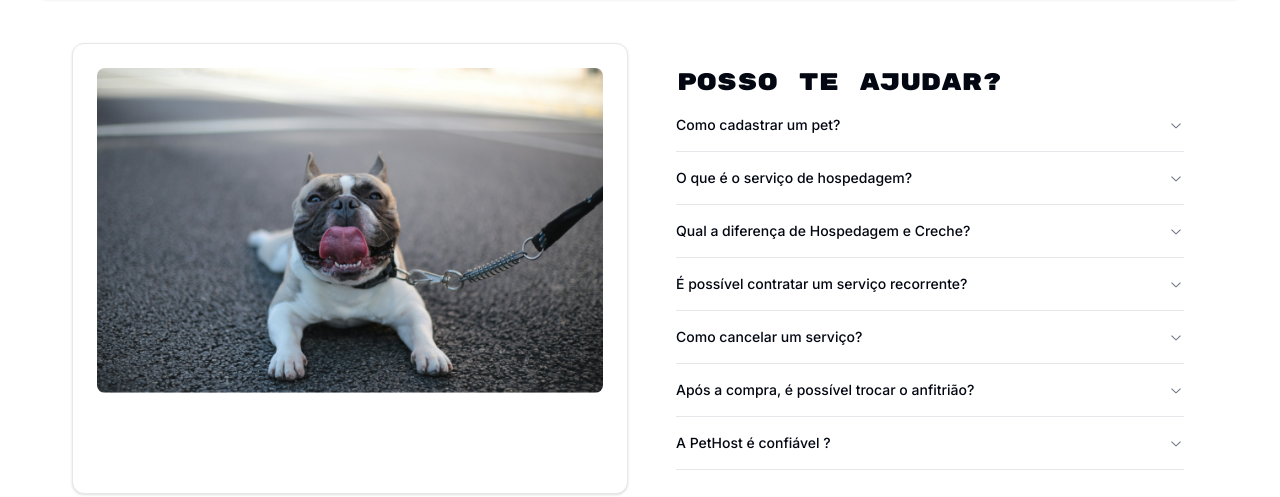
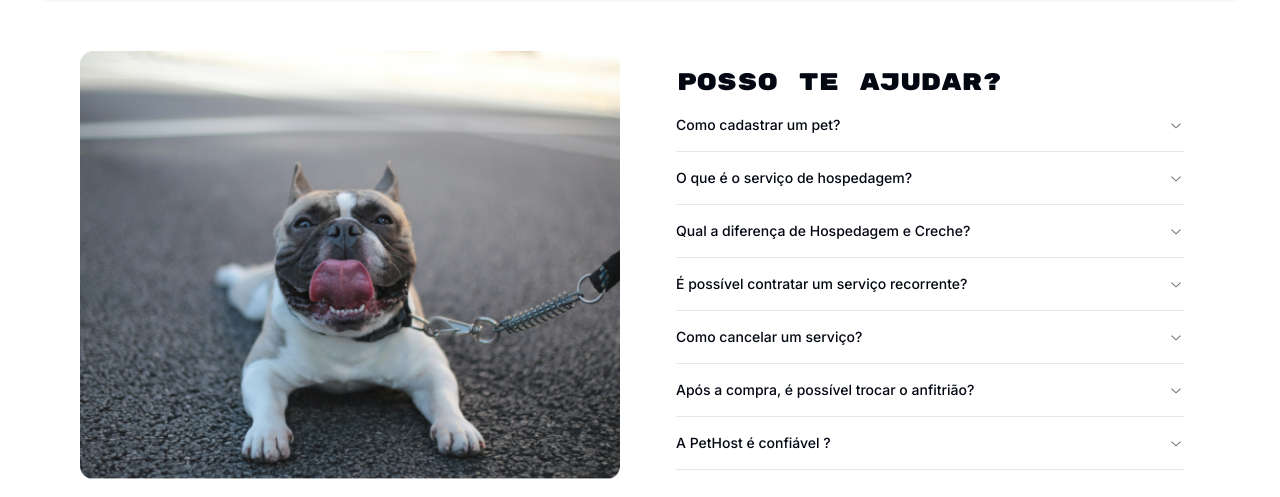
Before and after one commit to co-finampy/pethost-web, a Next.js app: page / in a window 1280 px wide. Shown: the part 455-952 px from the top of the page. Built offline with nearby package versions, Linux system fonts and the light colour scheme.

Commit message:
ajuste de img

```diff
--- a/src/app/(landing-page)/components/Faq.tsx
+++ b/src/app/(landing-page)/components/Faq.tsx
@@ -5,7 +5,7 @@ import {
   AccordionItem,
   AccordionTrigger,
 } from "@/components/ui/accordion";
-import { Card, CardContent } from "@/components/ui/card";
+import {CardContent } from "@/components/ui/card";
 import { Rubik_Mono_One } from "next/font/google";
 import imageFaq from "../../public/images/image-faq.png";
 
@@ -49,17 +49,17 @@ export default function Faq() {
   return (
     <div className="max-w-6xl mx-auto p-2 mt-8">
       <div className="grid grid-cols-1 md:grid-cols-2 gap-6">
-        <Card>
-          <CardContent className="p-6 overflow-hidden">
+        <div>
+          <CardContent className="p-2 overflow-hidden relative">
             <Image
               src={imageFaq}
               alt="Happy dog lying on the ground"
               width={600}
               height={400}
-              className="w-full h-auto max-h-96 object-cover rounded-lg"
+              className="w-full h-auto object-cover rounded-lg"
             />
           </CardContent>
-        </Card>
+        </div>
         <div>
           <CardContent className="p-6">
             <span className={"text-2xl font-bold mb-4 " + rubikMono.className}>
```
Also changed, not shown: src/app/public/images/image-faq.png, src/app/public/images/image-faqbkp.png (added).
